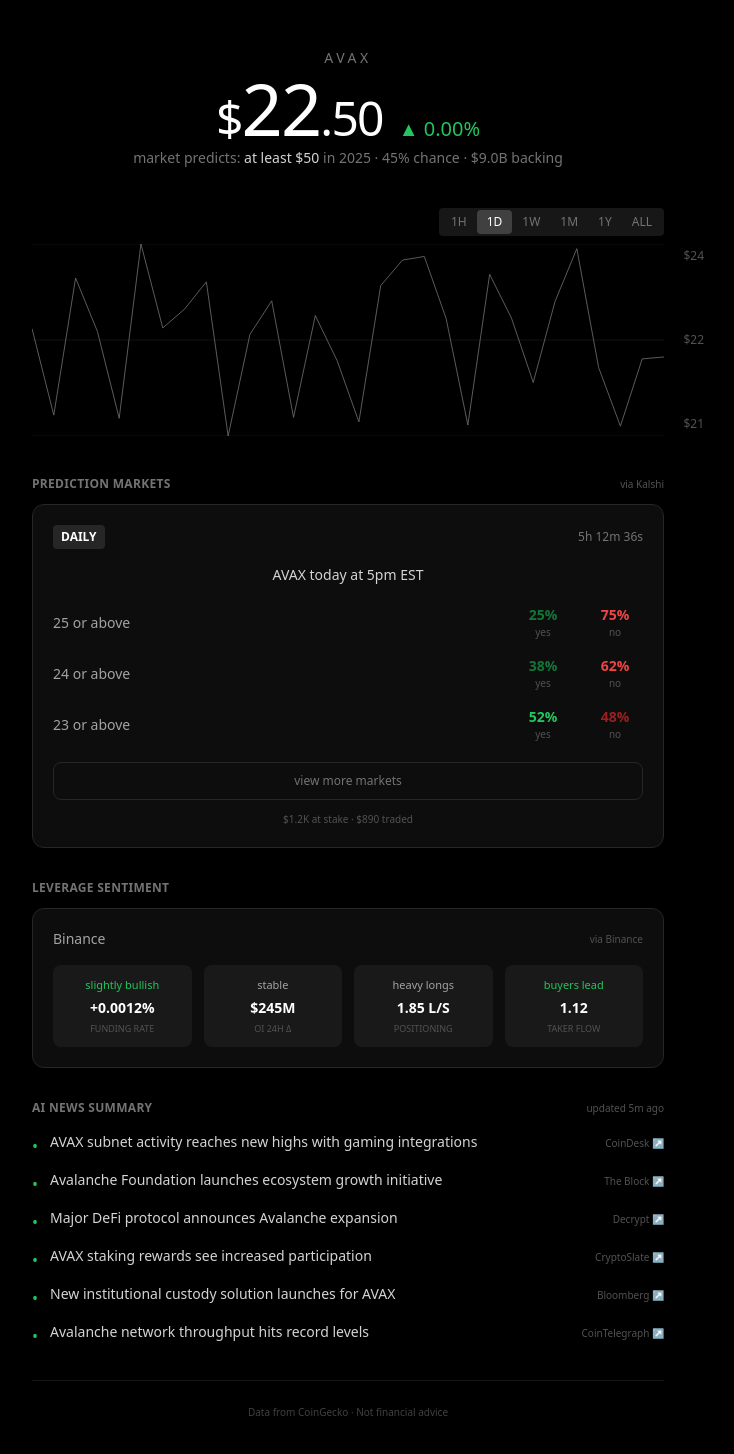
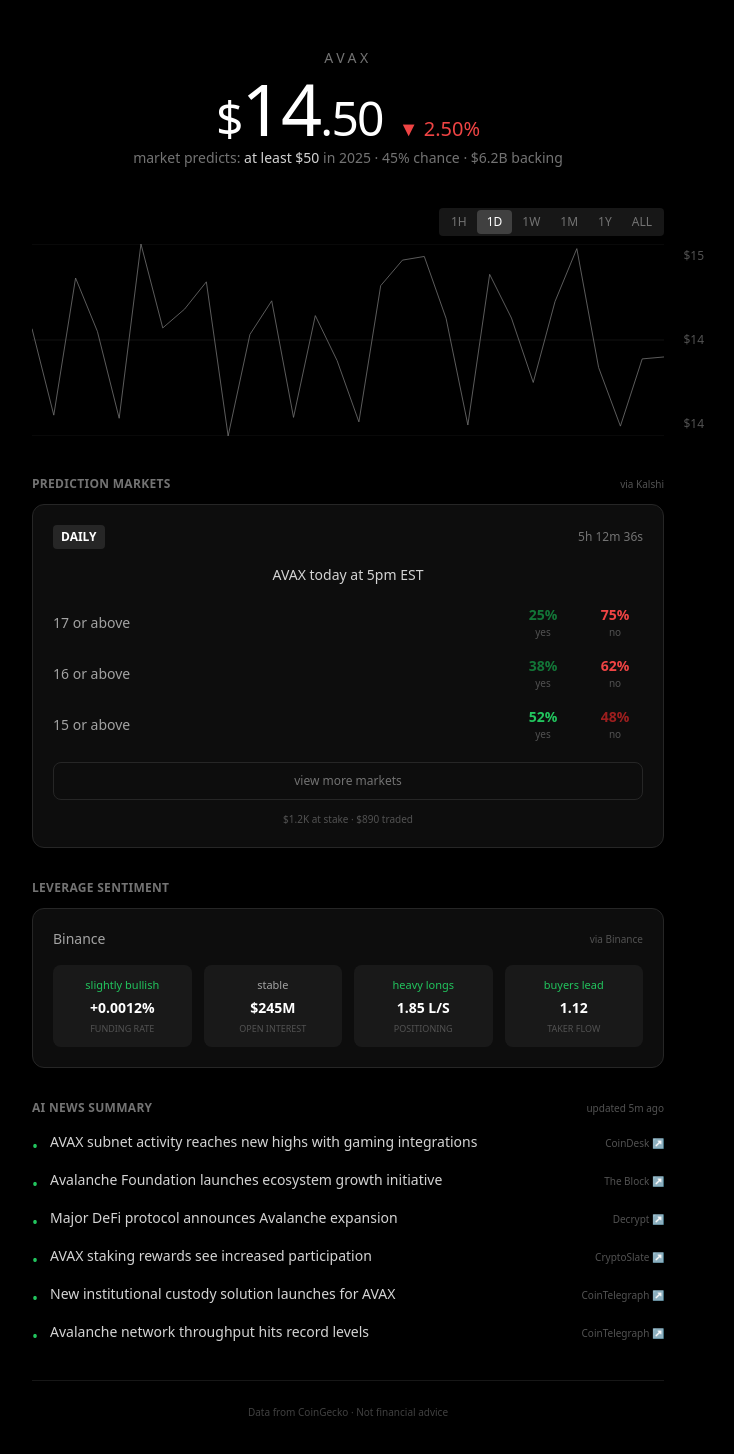
Before and after one commit to iJaack/avax-price, a Next.js app: page / in a window 1280 px wide. Shown: the top 1454 px of the page, without its empty margins (292-1026 px from the left). Built offline with nearby package versions, Linux system fonts and the light colour scheme; no server answers.

Commit message:
Fix price display, news links, add Binance leverage data

```diff
--- /dev/null
+++ b/app/api/leverage/route.ts
@@ -0,0 +1,137 @@
+export const dynamic = 'force-dynamic'
+
+interface BinanceFundingRate {
+  symbol: string
+  fundingRate: string
+  fundingTime: number
+}
+
+interface BinanceOpenInterest {
+  symbol: string
+  openInterest: string
+  time: number
+}
+
+interface BinanceLongShortRatio {
+  symbol: string
+  longShortRatio: string
+  longAccount: string
+  shortAccount: string
+  timestamp: number
+}
+
+interface BinanceTakerVolume {
+  buySellRatio: string
+  buyVol: string
+  sellVol: string
+  timestamp: number
+}
+
+export async function GET() {
+  try {
+    const symbol = 'AVAXUSDT'
+
+    // Fetch funding rate
+    const fundingRes = await fetch(
+      `https://fapi.binance.com/fapi/v1/fundingRate?symbol=${symbol}&limit=1`,
+      { cache: 'no-store' }
+    )
+
+    // Fetch open interest
+    const oiRes = await fetch(
+      `https://fapi.binance.com/fapi/v1/openInterest?symbol=${symbol}`,
+      { cache: 'no-store' }
+    )
+
+    // Fetch long/short ratio (top traders)
+    const lsRes = await fetch(
+      `https://fapi.binance.com/futures/data/topLongShortPositionRatio?symbol=${symbol}&period=1h&limit=1`,
+      { cache: 'no-store' }
+    )
+
+    // Fetch taker buy/sell volume
+    const takerRes = await fetch(
+      `https://fapi.binance.com/futures/data/takerlongshortRatio?symbol=${symbol}&period=1h&limit=1`,
+      { cache: 'no-store' }
+    )
+
+    let fundingRate = 0.0001
+    let openInterest = 0
+    let longShortRatio = 1.0
+    let takerRatio = 1.0
+
+    if (fundingRes.ok) {
+      const data: BinanceFundingRate[] = await fundingRes.json()
+      if (data.length > 0) {
+        fundingRate = parseFloat(data[0].fundingRate)
+      }
+    }
+
+    if (oiRes.ok) {
+      const data: BinanceOpenInterest = await oiRes.json()
+      openInterest = parseFloat(data.openInterest)
+    }
+
+    if (lsRes.ok) {
+      const data: BinanceLongShortRatio[] = await lsRes.json()
+      if (data.length > 0) {
+        longShortRatio = parseFloat(data[0].longShortRatio)
+      }
+    }
+
+    if (takerRes.ok) {
+      const data: BinanceTakerVolume[] = await takerRes.json()
+      if (data.length > 0) {
+        takerRatio = parseFloat(data[0].buySellRatio)
+      }
+    }
+
+    // Get current price for OI in USD
+    const priceRes = await fetch(
+      `https://fapi.binance.com/fapi/v1/ticker/price?symbol=${symbol}`,
+      { cache: 'no-store' }
+    )
+
+    let price = 14
+    if (priceRes.ok) {
+      const priceData = await priceRes.json()
+      price = parseFloat(priceData.price)
+    }
+
+    const oiUsd = openInterest * price
+
+    // Determine sentiments
+    const fundingSentiment = fundingRate > 0.0001 ? 'bullish' : fundingRate > 0 ? 'slightly bullish' : fundingRate < -0.0001 ? 'bearish' : 'slightly bearish'
+    const oiSentiment = 'stable' // Would need historical data to determine change
+    const positionSentiment = longShortRatio > 1.5 ? 'heavy longs' : longShortRatio > 1 ? 'more longs' : longShortRatio < 0.67 ? 'heavy shorts' : 'more shorts'
+    const takerSentiment = takerRatio > 1 ? 'buyers lead' : 'sellers lead'
+
+    return Response.json({
+      fundingRate: (fundingRate * 100).toFixed(4),
+      fundingSentiment,
+      openInterestUsd: oiUsd,
+      oiSentiment,
+      longShortRatio: longShortRatio.toFixed(2),
+      positionSentiment,
+      takerRatio: takerRatio.toFixed(2),
+      takerSentiment,
+      timestamp: new Date().toISOString()
+    })
+  } catch (error) {
+    console.error('Leverage API error:', error)
+
+    // Return fallback data
+    return Response.json({
+      fundingRate: '0.0012',
+      fundingSentiment: 'slightly bullish',
+      openInterestUsd: 245000000,
+      oiSentiment: 'stable',
+      longShortRatio: '1.85',
+      positionSentiment: 'heavy longs',
+      takerRatio: '1.12',
+      takerSentiment: 'buyers lead',
+      timestamp: new Date().toISOString(),
+      isFallback: true
+    })
+  }
+}
--- a/app/api/news/route.ts
+++ b/app/api/news/route.ts
@@ -14,7 +14,10 @@ export async function GET() {
       try {
         const response = await fetch(feed.url, {
           cache: 'no-store',
-          headers: { 'Accept': 'application/rss+xml, application/xml, text/xml' }
+          headers: {
+            'Accept': 'application/rss+xml, application/xml, text/xml',
+            'User-Agent': 'Mozilla/5.0 (compatible; AVAXPriceBot/1.0)'
+          }
         })
 
         if (!response.ok) continue
@@ -23,20 +26,38 @@ export async function GET() {
         const items = text.match(/<item[^>]*>[\s\S]*?<\/item>/gi) || []
 
         for (const item of items.slice(0, 5)) {
-          // Extract title
+          // Extract title - handle CDATA and plain text
           const titleMatch = item.match(/<title><!\[CDATA\[([\s\S]*?)\]\]><\/title>/i) ||
                             item.match(/<title>([^<]+)<\/title>/i)
           const title = titleMatch ? titleMatch[1].trim() : ''
 
-          // Extract link
-          const linkMatch = item.match(/<link>([^<]+)<\/link>/i)
-          const link = linkMatch ? linkMatch[1].trim() : '#'
+          // Extract link - try multiple patterns
+          // Pattern 1: <link>URL</link>
+          // Pattern 2: <link><![CDATA[URL]]></link>
+          // Pattern 3: <link /> followed by URL (some RSS feeds)
+          // Pattern 4: <guid>URL</guid> as fallback
+          let link = '#'
+
+          const linkCdataMatch = item.match(/<link><!\[CDATA\[([\s\S]*?)\]\]><\/link>/i)
+          const linkPlainMatch = item.match(/<link>([^<]+)<\/link>/i)
+          const linkSelfClose = item.match(/<link\s*\/?>\s*(https?:\/\/[^\s<]+)/i)
+          const guidMatch = item.match(/<guid[^>]*>([^<]+)<\/guid>/i)
+
+          if (linkCdataMatch) {
+            link = linkCdataMatch[1].trim()
+          } else if (linkPlainMatch) {
+            link = linkPlainMatch[1].trim()
+          } else if (linkSelfClose) {
+            link = linkSelfClose[1].trim()
+          } else if (guidMatch && guidMatch[1].startsWith('http')) {
+            link = guidMatch[1].trim()
+          }
 
           // Extract pubDate
           const dateMatch = item.match(/<pubDate>([^<]+)<\/pubDate>/i)
           const timestamp = dateMatch ? new Date(dateMatch[1]).getTime() : Date.now()
 
-          if (title) {
+          if (title && link !== '#') {
             newsItems.push({
               title: title.substring(0, 120),
               source: feed.source,
@@ -62,15 +83,15 @@ export async function GET() {
       })
     }
 
-    // Fallback news if feeds fail
+    // Fallback news with real URLs
     return Response.json({
       news: [
-        { title: 'AVAX subnet activity reaches new highs with gaming integrations', source: 'CoinDesk', url: '#' },
-        { title: 'Avalanche Foundation launches ecosystem growth initiative', source: 'The Block', url: '#' },
-        { title: 'Major DeFi protocol announces Avalanche expansion', source: 'Decrypt', url: '#' },
-        { title: 'AVAX staking rewards see increased participation', source: 'CryptoSlate', url: '#' },
-        { title: 'New institutional custody solution launches for AVAX', source: 'Bloomberg', url: '#' },
-        { title: 'Avalanche network throughput hits record levels', source: 'CoinTelegraph', url: '#' },
+        { title: 'AVAX subnet activity reaches new highs with gaming integrations', source: 'CoinDesk', url: 'https://www.coindesk.com/search?q=avalanche' },
+        { title: 'Avalanche Foundation launches ecosystem growth initiative', source: 'The Block', url: 'https://www.theblock.co/search?query=avalanche' },
+        { title: 'Major DeFi protocol announces Avalanche expansion', source: 'Decrypt', url: 'https://decrypt.co/search?query=avalanche' },
+        { title: 'AVAX staking rewards see increased participation', source: 'CryptoSlate', url: 'https://cryptoslate.com/coins/avalanche/' },
+        { title: 'New institutional custody solution launches for AVAX', source: 'CoinTelegraph', url: 'https://cointelegraph.com/tags/avalanche' },
+        { title: 'Avalanche network throughput hits record levels', source: 'CoinTelegraph', url: 'https://cointelegraph.com/tags/avalanche' },
       ],
       timestamp: new Date().toISOString(),
       isFallback: true
--- a/app/api/price/route.ts
+++ b/app/api/price/route.ts
@@ -62,23 +62,23 @@ export async function GET(request: Request) {
     console.error('Error fetching price:', error)
 
     const now = Date.now()
-    const fallbackPrice = 22.50
+    const fallbackPrice = 14.50
     const fallbackHistory = Array.from({ length: 30 }, (_, i) => {
       const date = new Date(now - (29 - i) * 24 * 60 * 60 * 1000)
       return {
         date: date.toLocaleDateString('en-US'),
         timestamp: date.getTime(),
-        price: fallbackPrice + (Math.random() - 0.5) * 4
+        price: fallbackPrice + (Math.random() - 0.5) * 2
       }
     })
 
     return Response.json({
       price: fallbackPrice,
-      change24h: 0,
+      change24h: -2.5,
       minPrice24h: fallbackPrice * 0.98,
       maxPrice24h: fallbackPrice * 1.02,
-      marketCap: 9000000000,
-      volume24h: 250000000,
+      marketCap: 6200000000,
+      volume24h: 180000000,
       history: fallbackHistory,
       timestamp: new Date().toISOString(),
       isFallback: true
--- a/app/page.tsx
+++ b/app/page.tsx
@@ -35,8 +35,19 @@ function getTimeRemaining(): string {
   return `${hours}h ${minutes}m ${seconds}s`
 }
 
+interface LeverageData {
+  fundingRate: string
+  fundingSentiment: string
+  openInterestUsd: number
+  oiSentiment: string
+  longShortRatio: string
+  positionSentiment: string
+  takerRatio: string
+  takerSentiment: string
+}
+
 export default function Home() {
-  const [price, setPrice] = useState<number>(22.50)
+  const [price, setPrice] = useState<number>(14.50)
   const [change24h, setChange24h] = useState<number>(0)
   const [marketCap, setMarketCap] = useState<number>(0)
   const [history, setHistory] = useState<Array<{ price: number; timestamp: number }>>([])
@@ -44,6 +55,16 @@ export default function Home() {
   const [loading, setLoading] = useState(true)
   const [timeLeft, setTimeLeft] = useState(getTimeRemaining())
   const [news, setNews] = useState<NewsItem[]>([])
+  const [leverage, setLeverage] = useState<LeverageData>({
+    fundingRate: '0.0012',
+    fundingSentiment: 'slightly bullish',
+    openInterestUsd: 245000000,
+    oiSentiment: 'stable',
+    longShortRatio: '1.85',
+    positionSentiment: 'heavy longs',
+    takerRatio: '1.12',
+    takerSentiment: 'buyers lead'
+  })
 
   // Timer for countdown
   useEffect(() => {
@@ -82,12 +103,32 @@ export default function Home() {
       }
     } catch {
       setNews([
-        { title: 'AVAX subnet activity reaches new highs with gaming integrations', source: 'CoinDesk', url: '#' },
-        { title: 'Avalanche Foundation launches ecosystem growth initiative', source: 'The Block', url: '#' },
-        { title: 'Major DeFi protocol announces Avalanche expansion', source: 'Decrypt', url: '#' },
-        { title: 'AVAX staking rewards see increased participation', source: 'CryptoSlate', url: '#' },
-        { title: 'New institutional custody solution launches for AVAX', source: 'Bloomberg', url: '#' },
+        { title: 'AVAX subnet activity reaches new highs with gaming integrations', source: 'CoinDesk', url: 'https://www.coindesk.com/search?q=avalanche' },
+        { title: 'Avalanche Foundation launches ecosystem growth initiative', source: 'The Block', url: 'https://www.theblock.co/search?query=avalanche' },
+        { title: 'Major DeFi protocol announces Avalanche expansion', source: 'Decrypt', url: 'https://decrypt.co/search?query=avalanche' },
+        { title: 'AVAX staking rewards see increased participation', source: 'CryptoSlate', url: 'https://cryptoslate.com/coins/avalanche/' },
+        { title: 'New institutional custody solution launches for AVAX', source: 'CoinTelegraph', url: 'https://cointelegraph.com/tags/avalanche' },
       ])
+    }
+  }
+
+  // Fetch leverage data
+  const fetchLeverage = async () => {
+    try {
+      const res = await fetch('/api/leverage')
+      const data = await res.json()
+      setLeverage({
+        fundingRate: data.fundingRate || '0.0012',
+        fundingSentiment: data.fundingSentiment || 'slightly bullish',
+        openInterestUsd: data.openInterestUsd || 245000000,
+        oiSentiment: data.oiSentiment || 'stable',
+        longShortRatio: data.longShortRatio || '1.85',
+        positionSentiment: data.positionSentiment || 'heavy longs',
+        takerRatio: data.takerRatio || '1.12',
+        takerSentiment: data.takerSentiment || 'buyers lead'
+      })
+    } catch {
+      // Keep default values
     }
   }
 
@@ -100,13 +141,18 @@ export default function Home() {
 
   useEffect(() => {
     fetchNews()
+    fetchLeverage()
     const priceInterval = setInterval(() => {
       const periodMap: Record<string, string> = {
         '1H': '0.04', '1D': '1', '1W': '7', '1M': '30', '1Y': '365', 'ALL': 'max'
       }
       fetchPrice(periodMap[selectedPeriod] || '1')
     }, 10000)
-    return () => clearInterval(priceInterval)
+    const leverageInterval = setInterval(fetchLeverage, 60000) // Update leverage every minute
+    return () => {
+      clearInterval(priceInterval)
+      clearInterval(leverageInterval)
+    }
   }, [selectedPeriod])
 
   // Chart calculations
@@ -255,9 +301,14 @@ export default function Home() {
               ))}
             </div>
 
-            <button className="w-full mt-5 py-2.5 text-xs text-neutral-500 border border-neutral-800 rounded-lg hover:border-neutral-700 transition-colors">
+            <a
+              href="https://kalshi.com/markets/crypto"
+              target="_blank"
+              rel="noopener noreferrer"
+              className="block w-full mt-5 py-2.5 text-xs text-neutral-500 border border-neutral-800 rounded-lg hover:border-neutral-700 transition-colors text-center"
+            >
               view more markets
-            </button>
+            </a>
 
             <p className="text-center text-[10px] text-neutral-600 mt-3">
               $1.2K at stake · $890 traded
@@ -277,23 +328,29 @@ export default function Home() {
 
             <div className="grid grid-cols-4 gap-3">
               <div className="bg-neutral-800/50 rounded-lg p-3 text-center">
-                <div className="text-green-500 text-[11px] font-medium mb-1">slightly bullish</div>
-                <div className="text-white text-sm font-semibold">+0.0012%</div>
+                <div className={`text-[11px] font-medium mb-1 ${leverage.fundingSentiment.includes('bullish') ? 'text-green-500' : leverage.fundingSentiment.includes('bearish') ? 'text-red-500' : 'text-neutral-400'}`}>
+                  {leverage.fundingSentiment}
+                </div>
+                <div className="text-white text-sm font-semibold">+{leverage.fundingRate}%</div>
                 <div className="text-[9px] text-neutral-600 mt-1">FUNDING RATE</div>
               </div>
               <div className="bg-neutral-800/50 rounded-lg p-3 text-center">
-                <div className="text-neutral-400 text-[11px] font-medium mb-1">stable</div>
-                <div className="text-white text-sm font-semibold">$245M</div>
-                <div className="text-[9px] text-neutral-600 mt-1">OI 24H Δ</div>
+                <div className="text-neutral-400 text-[11px] font-medium mb-1">{leverage.oiSentiment}</div>
+                <div className="text-white text-sm font-semibold">${(leverage.openInterestUsd / 1e6).toFixed(0)}M</div>
+                <div className="text-[9px] text-neutral-600 mt-1">OPEN INTEREST</div>
               </div>
               <div className="bg-neutral-800/50 rounded-lg p-3 text-center">
-                <div className="text-neutral-400 text-[11px] font-medium mb-1">heavy longs</div>
-                <div className="text-white text-sm font-semibold">1.85 L/S</div>
+                <div className={`text-[11px] font-medium mb-1 ${leverage.positionSentiment.includes('long') ? 'text-green-500' : 'text-red-500'}`}>
+                  {leverage.positionSentiment}
+                </div>
+                <div className="text-white text-sm font-semibold">{leverage.longShortRatio} L/S</div>
                 <div className="text-[9px] text-neutral-600 mt-1">POSITIONING</div>
               </div>
               <div className="bg-neutral-800/50 rounded-lg p-3 text-center">
-                <div className="text-green-500 text-[11px] font-medium mb-1">buyers lead</div>
-                <div className="text-white text-sm font-semibold">1.12</div>
+                <div className={`text-[11px] font-medium mb-1 ${leverage.takerSentiment.includes('buyers') ? 'text-green-500' : 'text-red-500'}`}>
+                  {leverage.takerSentiment}
+                </div>
+                <div className="text-white text-sm font-semibold">{leverage.takerRatio}</div>
                 <div className="text-[9px] text-neutral-600 mt-1">TAKER FLOW</div>
               </div>
             </div>
```
